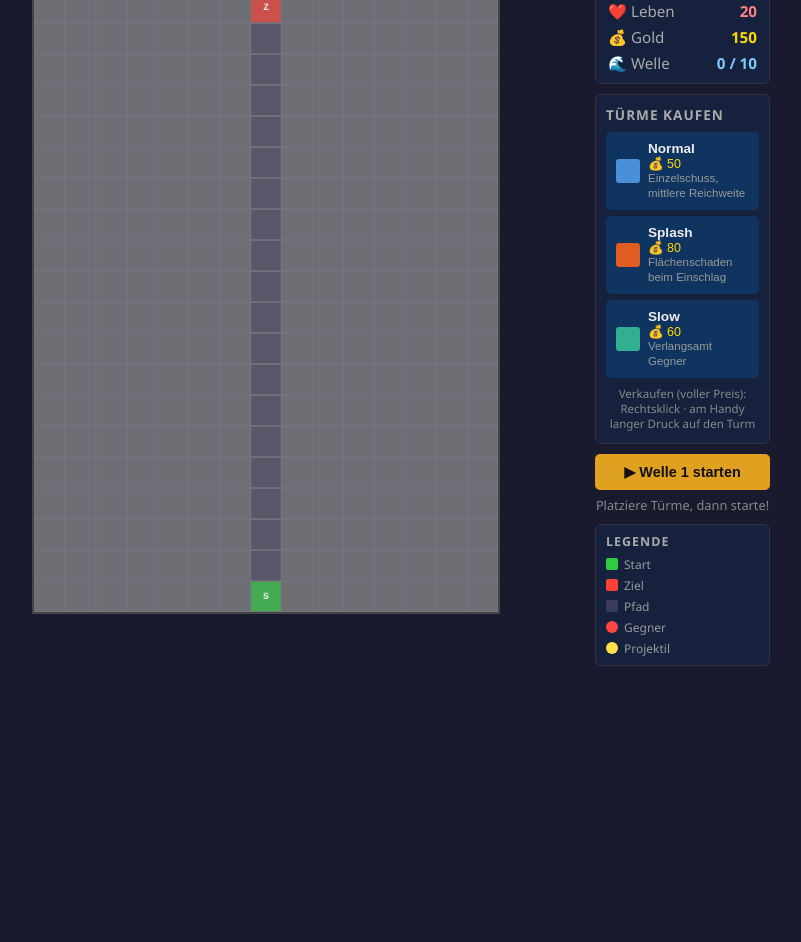
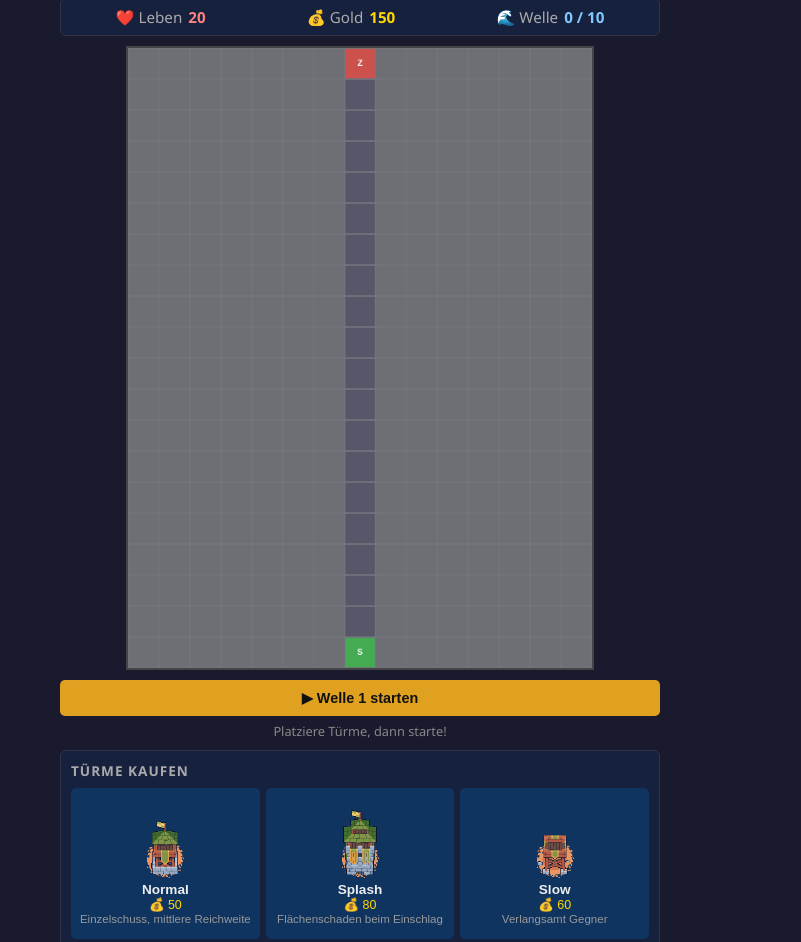
Before and after one commit to annaspublicgames/towerDefenseTelegram, a plain HTML site: page index.html in a window 1280 px wide. Shown: the part 52-994 px from the top of the page, without its empty margins (280-1081 px from the left). Before the commit the page ends 800 px from the top, so only its background shows below. Drawn offline with Linux system fonts and the light colour scheme.

Commit message:
Updated
better HUD

```diff
--- a/index.html
+++ b/index.html
@@ -2,7 +2,7 @@
 <html lang="de">
 <head>
   <meta charset="UTF-8" />
-  <meta name="viewport" content="width=device-width, initial-scale=1.0, maximum-scale=1.0, user-scalable=no" />
+  <meta name="viewport" content="width=device-width, initial-scale=1.0, maximum-scale=1.0, user-scalable=no, viewport-fit=cover" />
   <title>Tower Defense</title>
 
   <!-- Telegram Mini App SDK: muss vor dem Spiel-Code geladen werden -->
@@ -21,28 +21,23 @@
       align-items: center;
       min-height: 100vh;
       padding: 8px;
+      /* Abstand zur Geräte-Statusleiste (Notch/Uhrzeit) am Handy */
+      padding-top: calc(50px + env(safe-area-inset-top, 0px));
       /* verhindert versehentliches Scrollen/Textmarkieren beim Tippen */
       -webkit-user-select: none;
       user-select: none;
       touch-action: manipulation;
     }
 
-    h1 {
-      font-size: 1.3rem;
-      margin-bottom: 6px;
-      color: #e0c060;
-      letter-spacing: 2px;
-      text-transform: uppercase;
-      text-align: center;
-    }
+
 
     #game-container {
       display: flex;
-      gap: 14px;
-      align-items: flex-start;
+      flex-direction: column;
+      align-items: center;
+      gap: 10px;
       width: 100%;
-      max-width: 820px;
-      justify-content: center;
+      max-width: 600px;
     }
 
     #canvas-wrap {
@@ -85,23 +80,26 @@
     #overlay p { font-size: 1.1rem; color: #ccc; }
 
     #sidebar {
-      width: 175px;
+      width: 100%;
       display: flex;
       flex-direction: column;
       gap: 10px;
     }
 
     #hud {
+      width: 100%;
       background: #16213e;
       border: 1px solid #334;
       border-radius: 6px;
-      padding: 10px 12px;
+      padding: 8px 12px;
       display: flex;
-      flex-direction: column;
-      gap: 6px;
+      flex-direction: row;
+      justify-content: space-around;
+      align-items: center;
+      gap: 16px;
       font-size: 0.95rem;
     }
-    #hud .row { display: flex; justify-content: space-between; align-items: center; }
+    #hud .row { display: flex; align-items: center; gap: 6px; }
     #hud .label { color: #aaa; }
     #hud .val-lives  { color: #ff8080; font-weight: bold; }
     #hud .val-gold   { color: #ffd700; font-weight: bold; }
@@ -113,41 +111,47 @@
       border-radius: 6px;
       padding: 10px;
       display: flex;
-      flex-direction: column;
+      flex-direction: row;
+      flex-wrap: wrap;
       gap: 6px;
     }
-    #shop h3 { font-size: 0.85rem; color: #aaa; text-transform: uppercase; letter-spacing: 1px; margin-bottom: 2px; }
+    #shop h3 { width: 100%; font-size: 0.85rem; color: #aaa; text-transform: uppercase; letter-spacing: 1px; margin-bottom: 2px; }
 
     .tower-btn {
+      flex: 1 1 0;
+      min-width: 90px;
       display: flex;
+      flex-direction: column;
       align-items: center;
-      gap: 8px;
+      gap: 4px;
       background: #0f3460;
       border: 2px solid transparent;
       border-radius: 5px;
-      padding: 7px 8px;
+      padding: 10px 6px;
       cursor: pointer;
       transition: border-color 0.15s, background 0.15s;
       color: #eee;
       font-size: 0.85rem;
-      text-align: left;
-      width: 100%;
+      text-align: center;
     }
     .tower-btn:hover { background: #1a4a80; }
     .tower-btn.selected { border-color: #ffd700 !important; background: #1a4a80; }
     .tower-btn.cant-afford { opacity: 0.4; cursor: not-allowed; }
 
     .tower-icon {
-      width: 24px; height: 24px;
-      border-radius: 3px;
+      width: 42px;
+      height: 78px;          /* Turm-Frame ist 70x130 → Hochformat beibehalten */
       flex-shrink: 0;
+      image-rendering: pixelated;
+      border: none;          /* kein Rahmen ums Icon (überschreibt canvas-Regel) */
     }
-    .tower-btn .info { display: flex; flex-direction: column; }
+    .tower-btn .info { display: flex; flex-direction: column; align-items: center; }
     .tower-btn .tname { font-weight: bold; }
     .tower-btn .tcost { color: #ffd700; font-size: 0.78rem; }
     .tower-btn .tdesc { color: #999; font-size: 0.72rem; line-height: 1.3; }
 
     #sell-hint {
+      width: 100%;
       font-size: 0.72rem;
       color: #888;
       text-align: center;
@@ -239,7 +243,7 @@
       }
       /* Beschreibungstext auf engem Raum ausblenden */
       .tower-btn .tdesc { display: none; }
-      .tower-icon { width: 30px; height: 30px; }
+      .tower-icon { width: 32px; height: 59px; }
 
       /* Verkauf-Hinweis über volle Breite */
       #sell-hint { width: 100%; }
@@ -258,9 +262,24 @@
   </style>
 </head>
 <body>
-  <h1>⚔ Tower Defense</h1>
+
 
   <div id="game-container">
+    <div id="hud">
+      <div class="row">
+        <span class="label">❤️ Leben</span>
+        <span class="val-lives" id="hud-lives">20</span>
+      </div>
+      <div class="row">
+        <span class="label">💰 Gold</span>
+        <span class="val-gold" id="hud-gold">150</span>
+      </div>
+      <div class="row">
+        <span class="label">🌊 Welle</span>
+        <span class="val-wave" id="hud-wave">0 / 10</span>
+      </div>
+    </div>
+
     <div id="canvas-wrap">
       <canvas id="gameCanvas"></canvas>
       <div id="overlay">
@@ -271,25 +290,15 @@
     </div>
 
     <div id="sidebar">
-      <div id="hud">
-        <div class="row">
-          <span class="label">❤️ Leben</span>
-          <span class="val-lives" id="hud-lives">20</span>
-        </div>
-        <div class="row">
-          <span class="label">💰 Gold</span>
-          <span class="val-gold" id="hud-gold">150</span>
-        </div>
-        <div class="row">
-          <span class="label">🌊 Welle</span>
-          <span class="val-wave" id="hud-wave">0 / 10</span>
-        </div>
+      <div id="wave-ctrl">
+        <button class="action-btn" id="btn-start-wave">▶ Welle starten</button>
+        <div id="wave-info">Platziere Türme, dann starte!</div>
       </div>
 
       <div id="shop">
         <h3>Türme kaufen</h3>
         <button class="tower-btn" id="btn-tower-normal" data-type="normal">
-          <div class="tower-icon" style="background:#4a90d9;"></div>
+          <canvas class="tower-icon" data-type="normal"></canvas>
           <div class="info">
             <span class="tname">Normal</span>
             <span class="tcost">💰 50</span>
@@ -297,7 +306,7 @@
           </div>
         </button>
         <button class="tower-btn" id="btn-tower-splash" data-type="splash">
-          <div class="tower-icon" style="background:#e05c20;"></div>
+          <canvas class="tower-icon" data-type="splash"></canvas>
           <div class="info">
             <span class="tname">Splash</span>
             <span class="tcost">💰 80</span>
@@ -305,7 +314,7 @@
           </div>
         </button>
         <button class="tower-btn" id="btn-tower-slow" data-type="slow">
-          <div class="tower-icon" style="background:#30b090;"></div>
+          <canvas class="tower-icon" data-type="slow"></canvas>
           <div class="info">
             <span class="tname">Slow</span>
             <span class="tcost">💰 60</span>
@@ -313,11 +322,6 @@
           </div>
         </button>
         <div id="sell-hint">Verkaufen (voller Preis): Rechtsklick · am Handy langer Druck auf den Turm</div>
-      </div>
-
-      <div id="wave-ctrl">
-        <button class="action-btn" id="btn-start-wave">▶ Welle starten</button>
-        <div id="wave-info">Platziere Türme, dann starte!</div>
       </div>
 
       <div id="legend">
--- a/js/enemy.js
+++ b/js/enemy.js
@@ -16,6 +16,8 @@ function Enemy(path, hp, speed, gold, color) {
   this.slowTimer    = 0;
   this.deathTimer   = 0;
   this.deathFlash   = false;
+  this.goldPopupTimer    = 0;    // läuft nach dem Tod, zeigt "+Gold" an
+  this.goldPopupDuration = 1.4;  // Sekunden, die das Popup sichtbar bleibt
   this._counted     = false;
   this._goldCounted = false;
   this.x = path[0].col * CELL + CELL/2;
@@ -49,6 +51,7 @@ Enemy.prototype.takeDamage = function (dmg) {
     // Dauer = Anzahl Death-Frames / FPS
     this.deathTimer = ORC_SPRITES.death.frames / this.deathFps;
     this.deathAnimTime = 0;
+    this.goldPopupTimer = this.goldPopupDuration;
   }
 };
 
@@ -73,6 +76,7 @@ Enemy.prototype.update = function (dt) {
       this.deathAnimTime += dt;
       if (this.deathTimer <= 0) this.deathFlash = false;
     }
+    if (this.goldPopupTimer > 0) this.goldPopupTimer -= dt;
     return;
   }
   // Laufanimation weiterzählen
@@ -121,7 +125,11 @@ Enemy.prototype._drawSprite = function (ctx, sheet, frameIndex) {
 };
 
 Enemy.prototype.draw = function (ctx) {
-  if (this.dead && !this.deathFlash) return;
+  if (this.dead && !this.deathFlash) {
+    // Sprite fertig, aber Gold-Popup läuft evtl. noch
+    if (this.goldPopupTimer > 0) this._drawGoldPopup(ctx);
+    return;
+  }
 
   var walk  = ORC_SPRITES.walk;
   var death = ORC_SPRITES.death;
@@ -141,6 +149,7 @@ Enemy.prototype.draw = function (ctx) {
       ctx.fillStyle = 'rgba(255,255,200,' + alpha + ')';
       ctx.fill();
     }
+    this._drawGoldPopup(ctx);
     return;
   }
 
@@ -184,3 +193,32 @@ Enemy.prototype.draw = function (ctx) {
   ctx.fillStyle = pct > 0.6 ? '#3f3' : pct > 0.3 ? '#ff0' : '#f33';
   ctx.fillRect(barX, barY, barW*pct, barH);
 };
+
+// Zeigt "+Gold" an, das beim Tod nach oben schwebt und ausblendet.
+Enemy.prototype._drawGoldPopup = function (ctx) {
+  // Kein Gold, wenn der Gegner das Ziel erreicht hat
+  if (this.reachedEnd) return;
+
+  // Fortschritt des Popups: 0 = gerade gestorben, 1 = Popup vorbei
+  var total = this.goldPopupDuration;
+  var t = total > 0 ? (1 - this.goldPopupTimer / total) : 1;
+  if (t < 0) t = 0;
+  if (t > 1) t = 1;
+
+  var rise  = ENEMY_DRAW_SIZE * 0.6 * t;                        // schwebt nach oben
+  var alpha = t < 0.7 ? 1 : 1 - (t - 0.7) / 0.3;                // erst voll sichtbar, dann ausblenden
+  var y = this.y - ENEMY_DRAW_SIZE / 2 + 4 - 8 - rise;
+
+  var label = '+' + this.gold;
+  ctx.save();
+  ctx.globalAlpha = alpha;
+  ctx.font = 'bold 22px sans-serif';
+  ctx.textAlign = 'center';
+  ctx.textBaseline = 'bottom';
+  ctx.lineWidth = 4;
+  ctx.strokeStyle = 'rgba(0,0,0,0.85)';
+  ctx.strokeText(label, this.x, y);
+  ctx.fillStyle = '#ffd34d';
+  ctx.fillText(label, this.x, y);
+  ctx.restore();
+};
--- a/js/game.js
+++ b/js/game.js
@@ -234,7 +234,7 @@ function update(dt) {
 
   var newEnemies = [];
   for (var i = 0; i < enemies.length; i++) {
-    if (!enemies[i].dead || enemies[i].deathFlash) newEnemies.push(enemies[i]);
+    if (!enemies[i].dead || enemies[i].deathFlash || enemies[i].goldPopupTimer > 0) newEnemies.push(enemies[i]);
   }
   enemies = newEnemies;
 
--- a/js/ui.js
+++ b/js/ui.js
@@ -31,6 +31,43 @@ function uiInit(onTowerSelect, onStartWave, onRestart) {
 
   btnWave.addEventListener('click', onStartWave);
   document.getElementById('restart-btn').addEventListener('click', onRestart);
+
+  uiDrawTowerIcons();
+}
+
+// Zeichnet den ersten (statischen) Frame jedes Turm-Spritesheets in das
+// Icon-Canvas des jeweiligen Kauf-Buttons.
+function uiDrawTowerIcons() {
+  ['normal','splash','slow'].forEach(function (type) {
+    var canvas = towerBtns[type].querySelector('.tower-icon');
+    if (!canvas) return;
+    var sprite = TOWER_SPRITES[type];
+
+    function render() {
+      // Interne Auflösung an das CSS-Maß koppeln (scharf auf allen Displays)
+      var cssW = canvas.clientWidth  || 26;
+      var cssH = canvas.clientHeight || 48;
+      var dpr  = window.devicePixelRatio || 1;
+      canvas.width  = cssW * dpr;
+      canvas.height = cssH * dpr;
+
+      var ctx = canvas.getContext('2d');
+      ctx.clearRect(0, 0, canvas.width, canvas.height);
+      // Nur den ersten Frame (statisch) aus dem Spritesheet zeichnen
+      ctx.drawImage(
+        sprite.img,
+        0, 0, TOWER_FRAME_W, TOWER_FRAME_H,   // Quelle: Frame 0
+        0, 0, canvas.width, canvas.height     // Ziel: ganzes Canvas
+      );
+    }
+
+    if (sprite.loaded) {
+      render();
+    } else {
+      // Bild evtl. noch nicht fertig geladen → nachträglich zeichnen
+      sprite.img.addEventListener('load', render);
+    }
+  });
 }
 
 function uiUpdateBtnStyles() {
```
